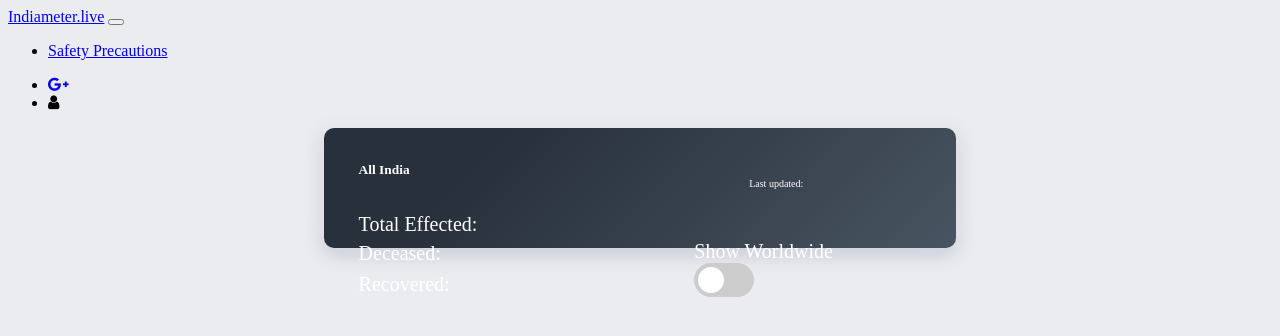
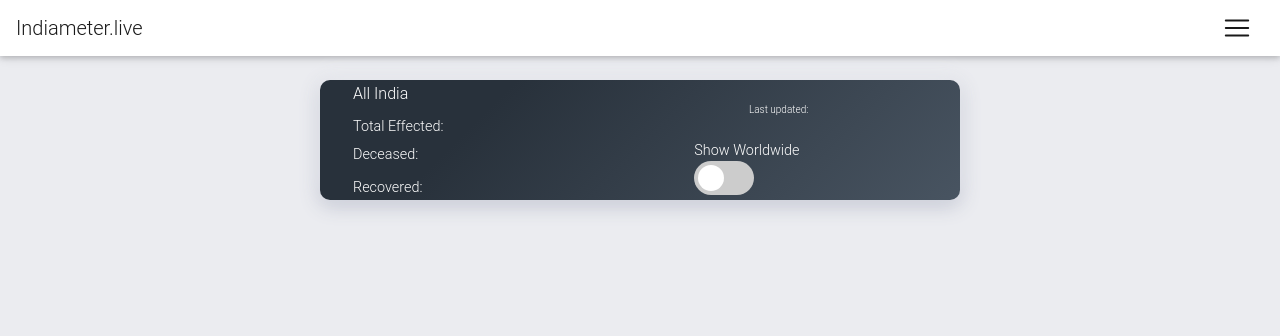
Before and after one commit to jannatpradhan/Indiameter, a Django app: template templates/index.html in a window 1280 px wide. Shown: the top 336 px of the page. Run offline with Django 3.2, Linux system fonts and the light colour scheme; the template is opened without the code that fills it, so the values that code supplies are empty; some libraries are stand-ins or nearby versions.

Commit message:
add indimeter

```diff
--- a/templates/header.html
+++ b/templates/header.html
@@ -7,6 +7,9 @@
   <meta name="viewport" content="width=device-width, initial-scale=1">
   <title>Corona Meter</title>
   <link rel='stylesheet' href='https://cdnjs.cloudflare.com/ajax/libs/font-awesome/4.7.0/css/font-awesome.css'>
+
+  <link rel='stylesheet' href='https://cdnjs.cloudflare.com/ajax/libs/twitter-bootstrap/4.0.0-beta/css/bootstrap.min.css'>
+  <link rel='stylesheet' href='https://cdnjs.cloudflare.com/ajax/libs/mdbootstrap/4.4.1/css/mdb.min.css'>
 
 </head>
 
@@ -22,13 +25,13 @@
                     <span class="navbar-toggler-icon"></span>
                 </button>
                 <div class="collapse navbar-collapse" id="navbarSupportedContent-3">
-                    <ul class="navbar-nav mr-auto">
+                    <!--<ul class="navbar-nav mr-auto">
 
                         <li class="nav-item">
                             <a class="nav-link" href="#">Safety Precautions</a>
                         </li>
 
-                    </ul>
+                    </ul>-->
                     <ul class="navbar-nav ml-auto nav-flex-icons">
 
                         <li class="nav-item">
@@ -65,11 +68,10 @@
 {% block base %}{% endblock%}
 
 
-<!--
-<!--
+
 <script src='https://cdnjs.cloudflare.com/ajax/libs/jquery/3.2.1/jquery.min.js'></script>
 <script src='https://cdnjs.cloudflare.com/ajax/libs/popper.js/1.11.0/umd/popper.min.js'></script>
 <script src='https://maxcdn.bootstrapcdn.com/bootstrap/4.0.0-beta/js/bootstrap.min.js'></script>
--->
+
 </body>
 </html>
```
